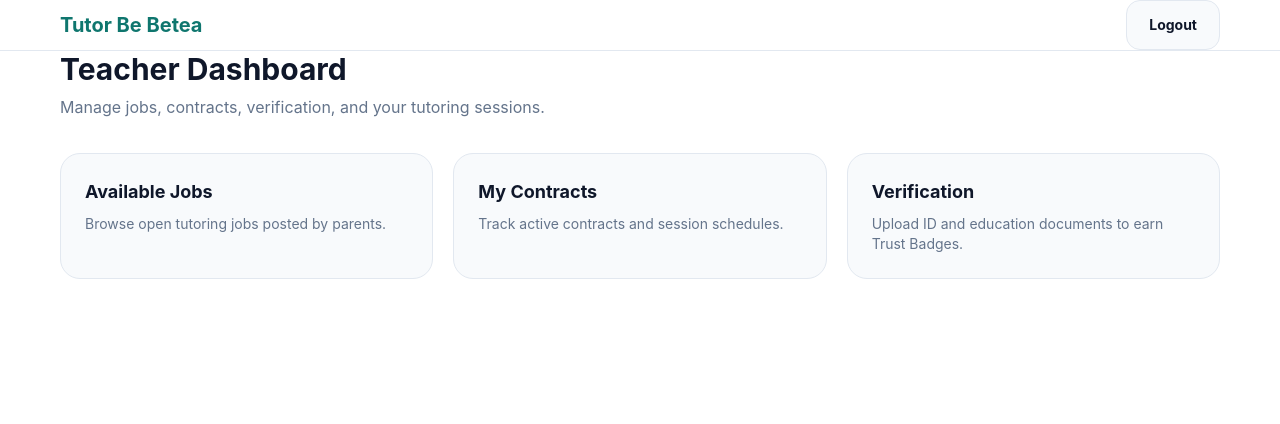
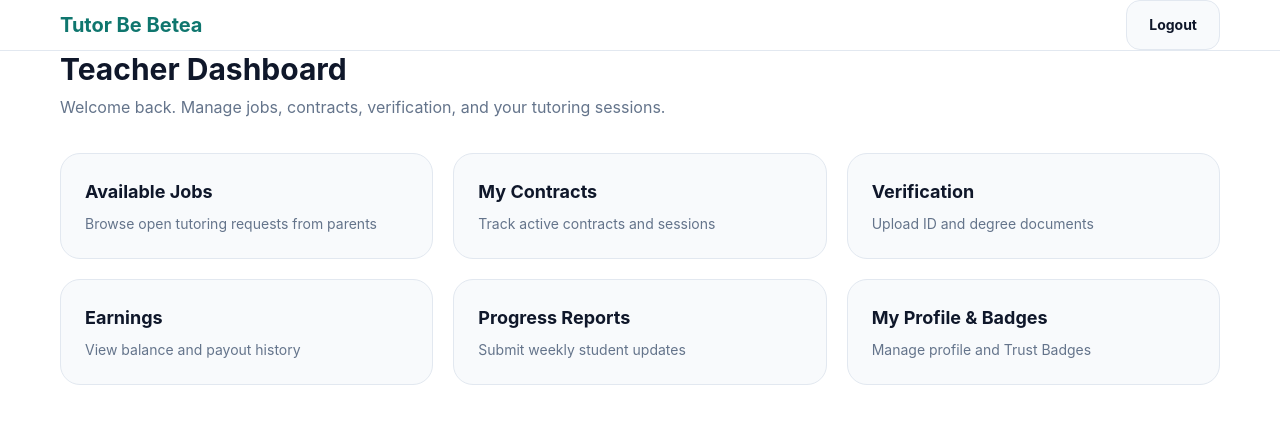
Before and after one commit to Zeordi/tutor-be-betea, a Next.js app in the folder apps/web/: page /teacher in a window 1280 px wide. Shown: the top 424 px of the page. Built offline with nearby package versions, Linux system fonts and the light colour scheme; sample sign-in values are in the browser's storage.

Commit message:
Update page.tsx

```diff
--- a/apps/web/app/teacher/page.tsx
+++ b/apps/web/app/teacher/page.tsx
@@ -1,5 +1,6 @@
 "use client";
 
+import Link from "next/link";
 import { useEffect, useState } from "react";
 import { useRouter } from "next/navigation";
 
@@ -26,13 +27,48 @@ export default function TeacherDashboardPage() {
     );
   }
 
+  const actions = [
+    {
+      title: "Available Jobs",
+      desc: "Browse open tutoring requests from parents",
+      href: "/teacher/jobs",
+    },
+    {
+      title: "My Contracts",
+      desc: "Track active contracts and sessions",
+      href: "/teacher/contracts",
+    },
+    {
+      title: "Verification",
+      desc: "Upload ID and degree documents",
+      href: "/teacher/verification",
+    },
+    {
+      title: "Earnings",
+      desc: "View balance and payout history",
+      href: "/teacher/earnings",
+    },
+    {
+      title: "Progress Reports",
+      desc: "Submit weekly student updates",
+      href: "/teacher/progress/submit",
+    },
+    {
+      title: "My Profile & Badges",
+      desc: "Manage profile and Trust Badges",
+      href: "/teacher/profile",
+    },
+  ];
+
   return (
-    <main className="min-h-screen">
+    <main className="min-h-screen bg-[var(--background)]">
+      {/* Top bar */}
       <header className="border-b border-[var(--border)] bg-[var(--background)]">
         <div className="container flex items-center justify-between py-4">
           <div className="text-xl font-bold text-[var(--primary)]">
             Tutor Be Betea
           </div>
+
           <button
             onClick={() => {
               localStorage.removeItem("token");
@@ -45,33 +81,24 @@ export default function TeacherDashboardPage() {
         </div>
       </header>
 
+      {/* Dashboard content */}
       <section className="container py-10">
         <h1 className="text-3xl font-bold mb-2">Teacher Dashboard</h1>
         <p className="text-[var(--secondary)] mb-8">
-          Manage jobs, contracts, verification, and your tutoring sessions.
+          Welcome back. Manage jobs, contracts, verification, and your tutoring sessions.
         </p>
 
-        <div className="grid md:grid-cols-2 lg:grid-cols-3 gap-5">
-          <div className="card">
-            <h3 className="text-lg font-bold mb-2">Available Jobs</h3>
-            <p className="text-[var(--secondary)] text-sm">
-              Browse open tutoring jobs posted by parents.
-            </p>
-          </div>
-
-          <div className="card">
-            <h3 className="text-lg font-bold mb-2">My Contracts</h3>
-            <p className="text-[var(--secondary)] text-sm">
-              Track active contracts and session schedules.
-            </p>
-          </div>
-
-          <div className="card">
-            <h3 className="text-lg font-bold mb-2">Verification</h3>
-            <p className="text-[var(--secondary)] text-sm">
-              Upload ID and education documents to earn Trust Badges.
-            </p>
-          </div>
+        <div className="grid md:grid-cols-2 xl:grid-cols-3 gap-5">
+          {actions.map((item) => (
+            <Link
+              key={item.title}
+              href={item.href}
+              className="card hover:shadow-md transition"
+            >
+              <h3 className="text-lg font-bold mb-2">{item.title}</h3>
+              <p className="text-sm text-[var(--secondary)]">{item.desc}</p>
+            </Link>
+          ))}
         </div>
       </section>
     </main>
```
